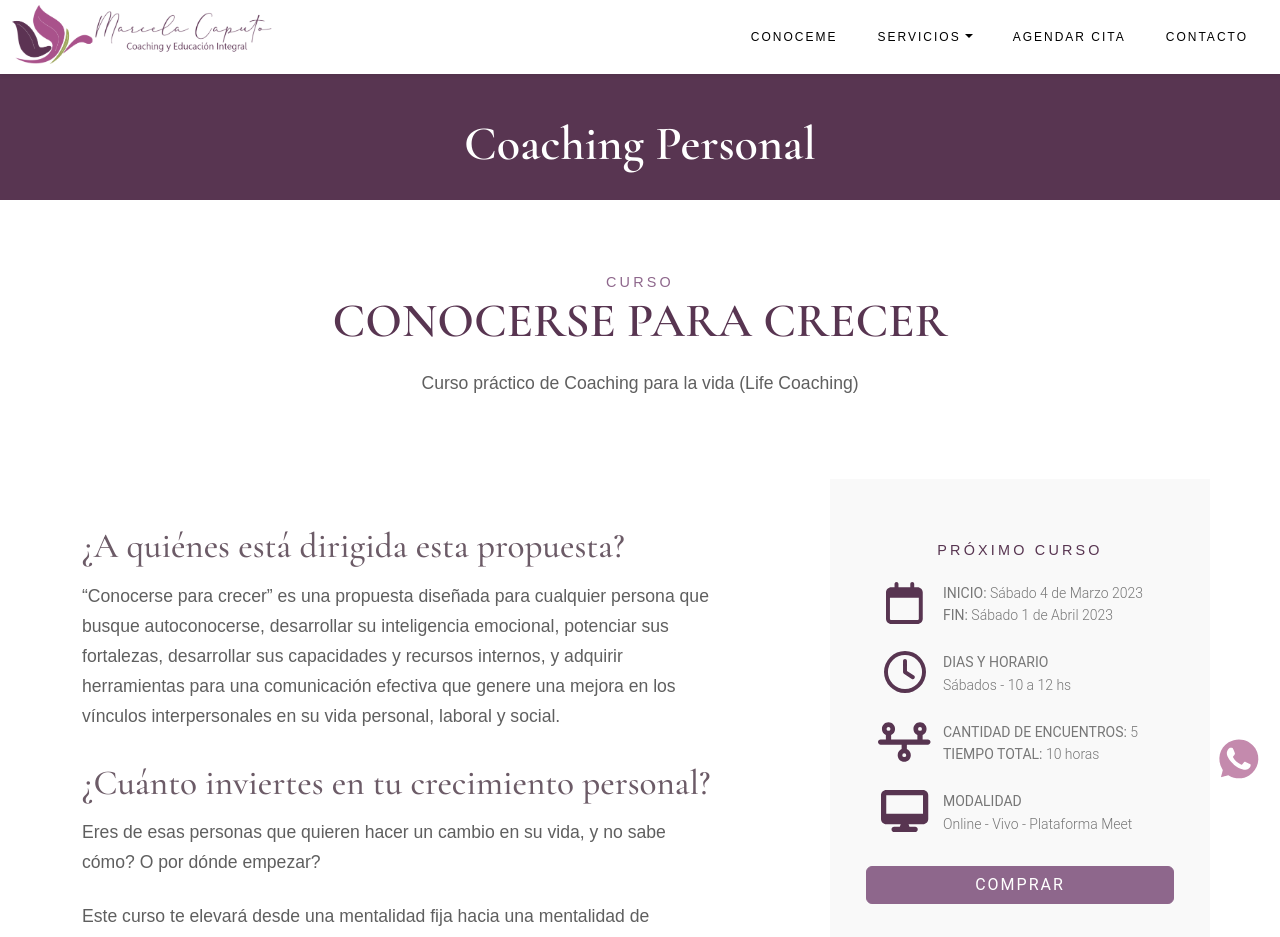
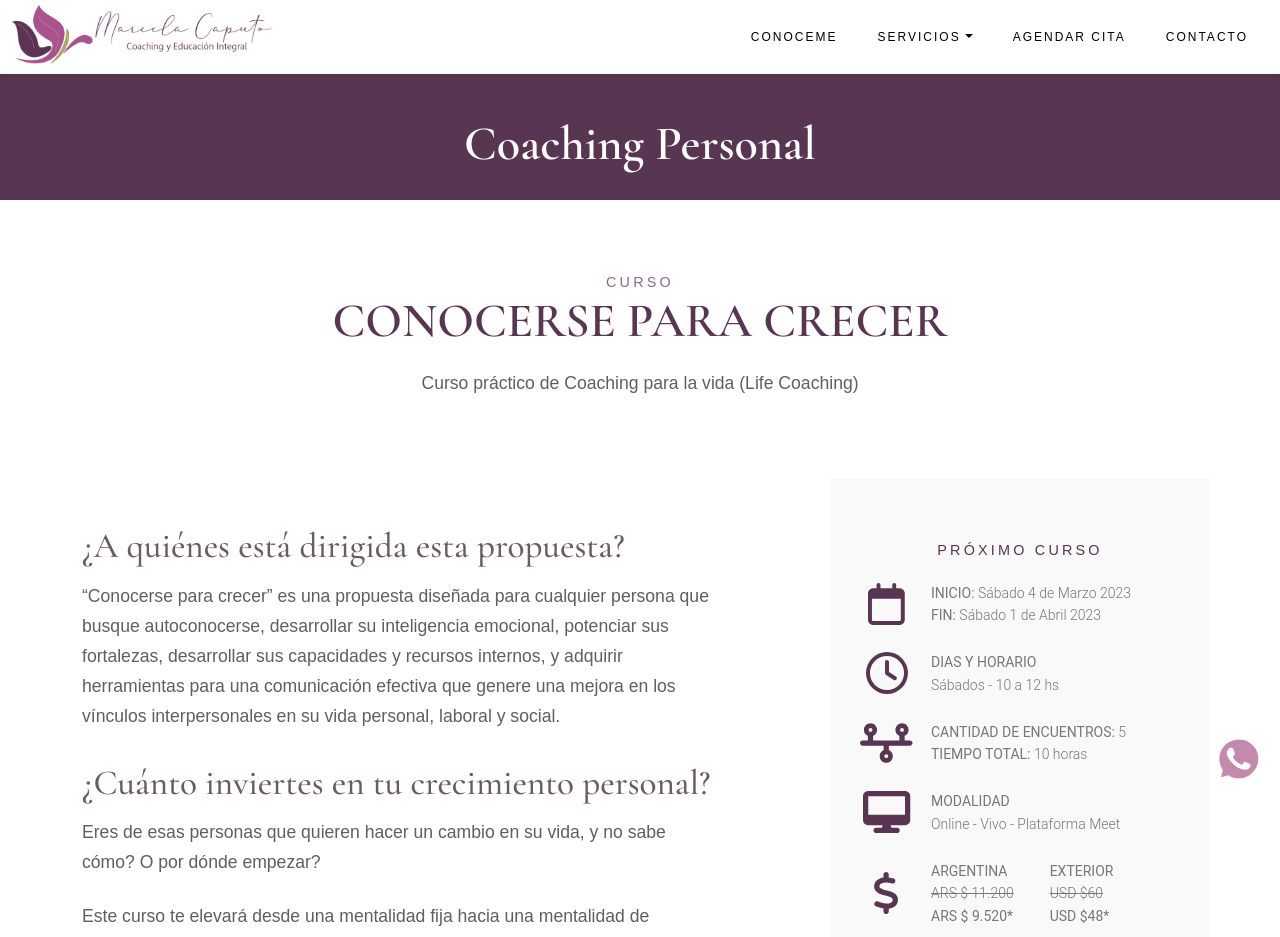
Before and after one commit to AgustinTafura/mc-coaching, a Next.js app: page /servicios/coaching-personal/conocerse-para-crecer in a window 1280 px wide. Shown: the top 937 px of the page. Built offline with nearby package versions, Linux system fonts and the light colour scheme; a web font is replaced by a local one.

Commit message:
page conocerse-para-crecer updated

```diff
--- a/components/LayoutProducts.jsx
+++ b/components/LayoutProducts.jsx
@@ -8,7 +8,7 @@ import { useRouter } from "next/router"
 import { sections, generalFAQ } from '../data'
 import SectionInfo from './SectionInfo'
 import Link from 'next/link'
-import { faDesktop, faTimeline } from '@fortawesome/free-solid-svg-icons'
+import { faDesktop, faDollarSign, faTimeline } from '@fortawesome/free-solid-svg-icons'
 
 
 
@@ -21,6 +21,21 @@ const LayoutProducts = ({ children, ...pageProps }) => {
     const services = sections.find(service=>service.name === 'servicios')
     const service = services.list.find(service=>service.name === urlTitle)
     const product = service.products.find(p=>p.title === productName)
+
+    function toARS(value) {
+        return new Intl.NumberFormat('es-ar', {
+            style: 'currency',
+            currency: 'ARS',
+            minimumFractionDigits: 0
+        }).format(value)
+    }
+    function toUSD(value) {
+        return new Intl.NumberFormat('en-US', {
+            style: 'currency',
+            currency: 'USD',
+            minimumFractionDigits: 0
+        }).format(value)
+    }
 
     return (
     <>
@@ -160,7 +175,7 @@ const LayoutProducts = ({ children, ...pageProps }) => {
 
                         <div className="col-lg-4 mx-auto mbr-form position-relative py-5 pt-lg-0 g-0" data-form-type="formoid">
                             <div className='sticky-sidebar'>
-                                <div className="form-col sticky-item" data-form-type="formoid">
+                                <div className="form-col sticky-item px-lg-4" data-form-type="formoid">
                                     <div className="col-lg-12 col-md-12 col-sm-12 mb-4" >
                                         <h6 className="mbr-section-subtitle mbr-fonts-style display-44" style={{color:'var(--bs-secondary)'}}>
                                             PRÓXIMO CURSO
@@ -170,7 +185,7 @@ const LayoutProducts = ({ children, ...pageProps }) => {
                                     <div className='row justify-content-center'>
                                         <div className='row d-flex col-sm-10 col-md-6 col-lg-12 g-0'>
 
-                                            <div className='col-3 text-center mb-4'>
+                                            <div className='col-3 text-center mb-4 align-self-center'>
                                                 <FontAwesomeIcon icon={faCalendar} size="3x" color='var(--bs-secondary)'/>
                                             </div>
                                             <div className='col-9 mbr-regular mb-4'>
@@ -179,7 +194,7 @@ const LayoutProducts = ({ children, ...pageProps }) => {
                                                 <b>FIN:</b> {product.dateEnd}
                                             </div>
 
-                                            <div className='col-3 text-center mb-4'>
+                                            <div className='col-3 text-center mb-4 align-self-center'>
                                                 <FontAwesomeIcon icon={faClock} size="3x" color='var(--bs-secondary)'/>
                                             </div>
                                             <div className='col-9 mbr-regular mb-4'>
@@ -192,7 +207,7 @@ const LayoutProducts = ({ children, ...pageProps }) => {
                                                 }
                                             </div>
 
-                                            <div className='col-3 text-center mb-4'>
+                                            <div className='col-3 text-center mb-4 align-self-center'>
                                                 <FontAwesomeIcon icon={faTimeline} size="3x" color='var(--bs-secondary)'/>
                                             </div>
                                             <div className='col-9 mbr-regular mb-4'>
@@ -201,7 +216,7 @@ const LayoutProducts = ({ children, ...pageProps }) => {
                                                 <b>TIEMPO TOTAL:</b> {product.numberOfHours} horas
                                             </div>
 
-                                            <div className='col-3 text-center mb-4'>
+                                            <div className='col-3 text-center mb-4 align-self-center'>
                                                 <FontAwesomeIcon icon={faDesktop} size="3x" color='var(--bs-secondary)'/>
                                                 </div>
                                             <div className='col-9 mbr-regular mb-4'>
@@ -209,6 +224,24 @@ const LayoutProducts = ({ children, ...pageProps }) => {
                                                 <br/>
                                                 {product.mode}
                                             </div>
+                                            <div className='col-3 text-center align-self-center'>
+                                                <FontAwesomeIcon icon={faDollarSign} size="3x" color='var(--bs-secondary)'/>
+                                                </div>
+                                            <div className='col-4 mbr-regular'>
+                                            <b>ARGENTINA</b>
+                                                <br/>
+                                                <del>ARS {toARS(product.investment.argentina.price)}</del>
+                                                <br />
+                                                <b>ARS {toARS(product.investment.argentina.price*((100-product.investment.argentina.discount)/100))}*</b>
+                                            </div>
+                                            <div className='col-4 mbr-regular'>
+                                            <b>EXTERIOR</b>
+                                                <br/>
+                                                <del>USD {toUSD(product.investment.exterior.price)}</del>
+                                                <br />
+                                                <b>USD {toUSD(product.investment.exterior.price*((100-product.investment.exterior.discount)/100))}*</b>
+                                            </div>
+                                            <div className='my-3 text-center' style={{fontSize:'12px'}}>* Precio PROMOCIONAL hasta el {product.investment.discountDate} o <b>3 cuotas Sin Interes</b> sobre el precio de&nbsp;lista</div>
                                             <Link className="col-lg-12 col-md-12 col-sm-12 align-center" href='/mercadopago'>
                                                 <a>
                                                     <button type="button" className="btn btn-primary display-44">COMPRAR</button>
--- a/data/index.js
+++ b/data/index.js
@@ -86,9 +86,10 @@ module.exports = {
                 },
                 exterior: {
                   price: 60,
-                  discount:205,
+                  discount:20,
                   discountDate: '13 febrero de 2023',
-                }
+                },
+                discountDate:'13 febrero de 2023',
               },
               target: ['“Conocerse para crecer” es una propuesta diseñada para cualquier persona que  busque autoconocerse, desarrollar su inteligencia emocional, potenciar sus fortalezas, desarrollar sus capacidades y recursos internos,  y adquirir herramientas para una comunicación efectiva que genere una mejora en los vínculos interpersonales en su vida personal, laboral y social.'],
               shortDescription: [
--- a/styles/globals.scss
+++ b/styles/globals.scss
@@ -150,6 +150,6 @@ a:hover {
 
   .sticky-item {
     position: sticky;
-    top: 150px;
+    top: 114px;
   }
 }
```
